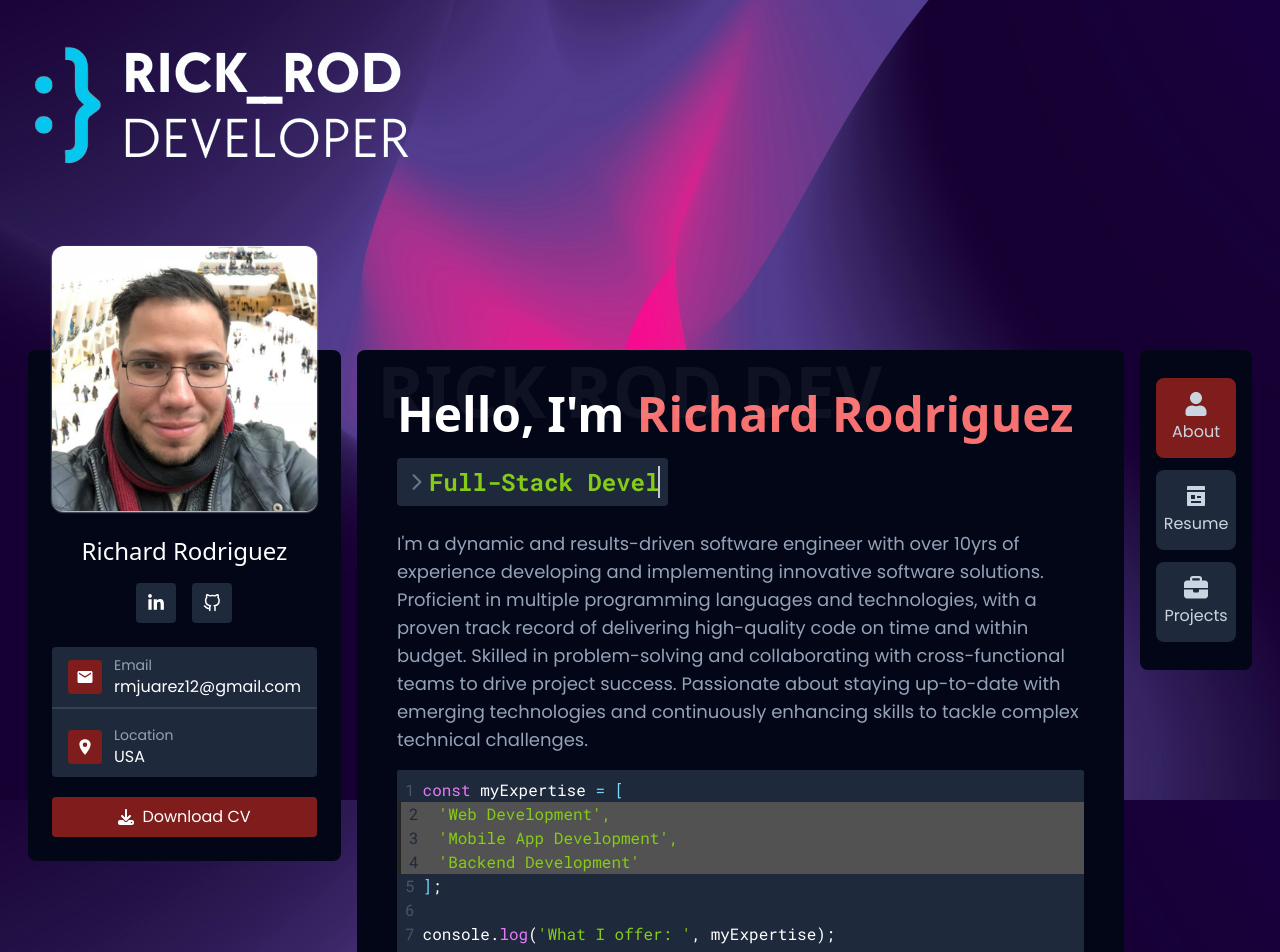
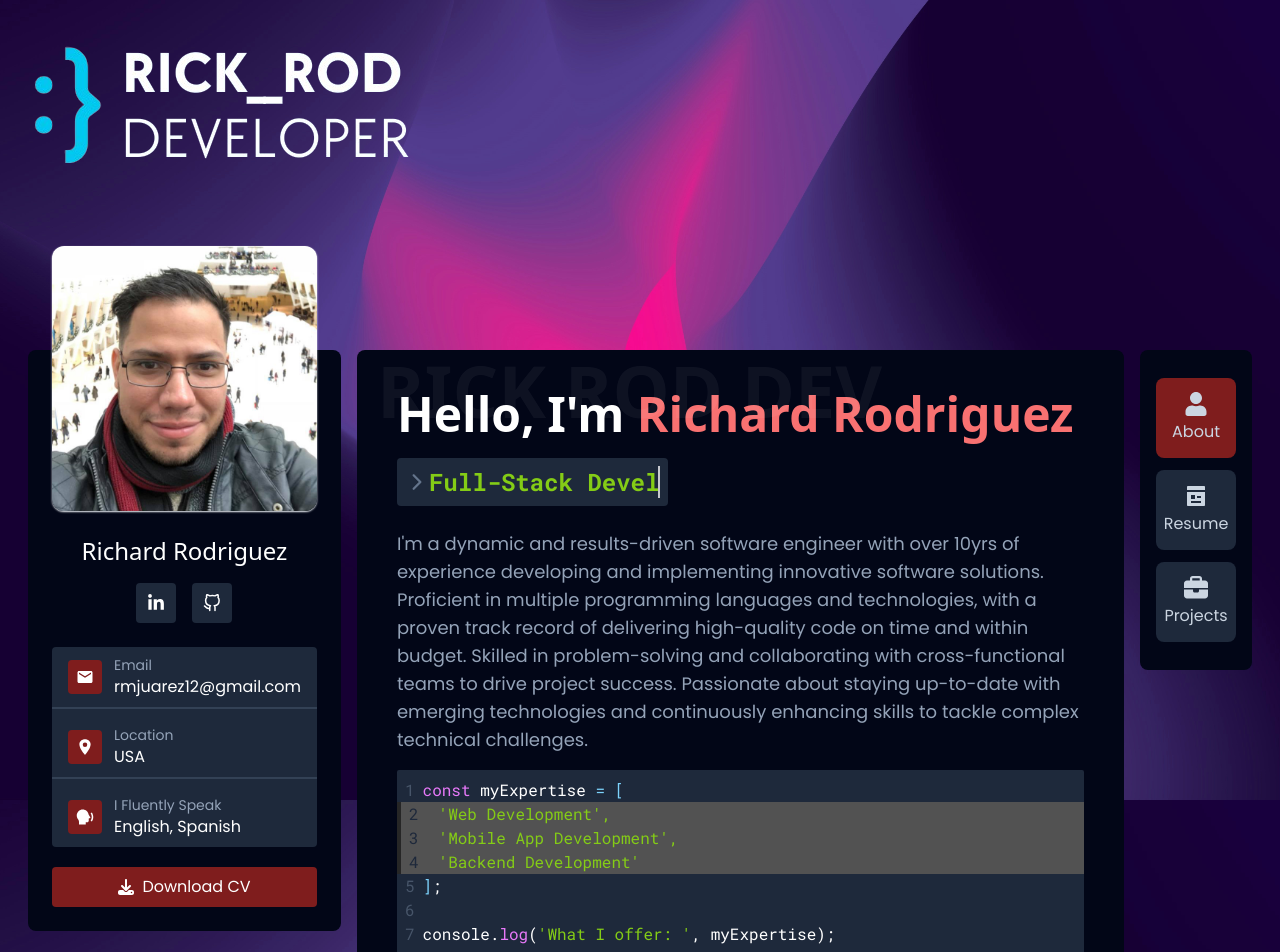
Before and after one commit to rmjuarez12/personal-portfolio, a Next.js app: page / in a window 1280 px wide. Shown: the top 952 px of the page. Built offline with nearby package versions, Linux system fonts and the light colour scheme.

Commit message:
added language info

```diff
--- a/src/components/sections/GeneralInfo.tsx
+++ b/src/components/sections/GeneralInfo.tsx
@@ -6,6 +6,7 @@ import { FaLinkedinIn } from "react-icons/fa";
 import { FiGithub } from "react-icons/fi";
 import { MdEmail } from "react-icons/md";
 import { IoLocationSharp } from "react-icons/io5";
+import { RiSpeakFill } from "react-icons/ri";
 import InfoCard from "../ui/InfoCard";
 import IconBox from "../ui/IconBox";
 
@@ -48,6 +49,13 @@ export default function GeneralInfo() {
           icon={<IoLocationSharp />}
           label={"Location"}
           description={"USA"}
+          isLast={false}
+        />
+
+        <InfoCard
+          icon={<RiSpeakFill />}
+          label={"I Fluently Speak"}
+          description={"English, Spanish"}
           isLast={true}
         />
       </div>
--- a/src/components/ui/Heading.tsx
+++ b/src/components/ui/Heading.tsx
@@ -1,6 +1,6 @@
 export default function Heading(props: HeadingProps) {
   return (
-    <div className={`mb-5 ${props.className}`}>
+    <div className={`${props.className} mb-5`}>
       <h3 className='text-5xl mb-5 font-bold relative'>
         {props.subtitle != null && (
           <span className='select-none absolute -top-3/4 -left-5 text-7xl z-0 opacity-5'>
```
